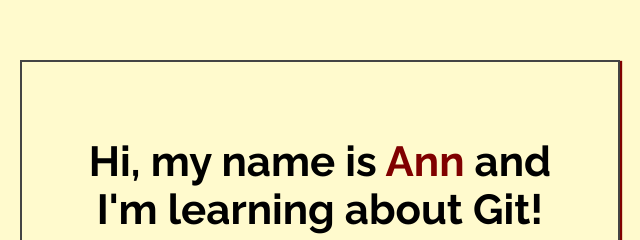
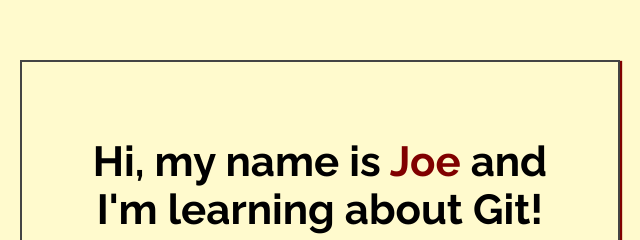
Before and after one commit to Joseph-T87/Website-design, a plain HTML site: page index.html in a window 1280 px wide. Shown: the part 188-428 px from the top of the page, 320-960 px from the left. Drawn offline with Linux system fonts and the light colour scheme.

Commit message:
Added name to index.html

```diff
--- a/index.html
+++ b/index.html
@@ -14,7 +14,7 @@
 <body>
 
     <div class="greeting">
-        <h1>Hi, my name is <span class="highlight">Ann</span> and I'm learning about Git! </h1>
+        <h1>Hi, my name is <span class="highlight">Joe</span> and I'm learning about Git! </h1>
 
         <p>Yay! Git is the best!</p>
     </div>
```
